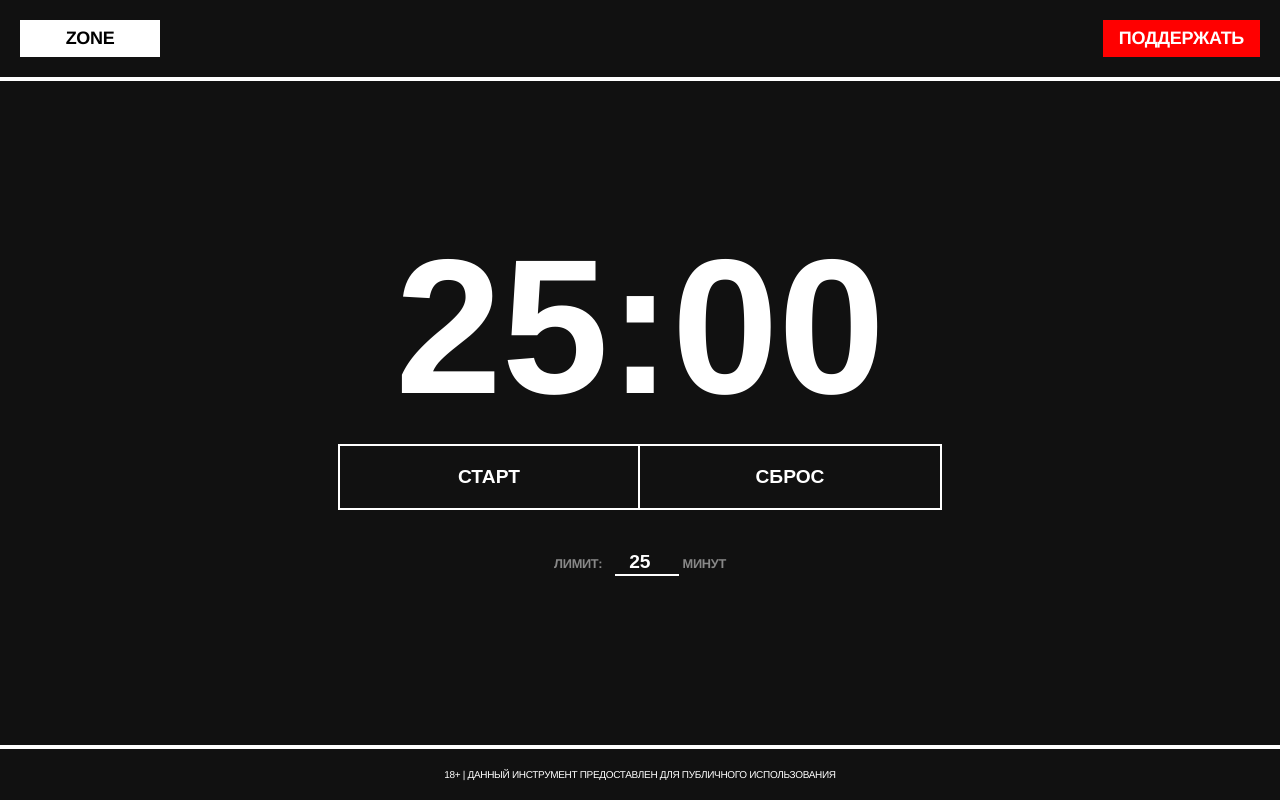
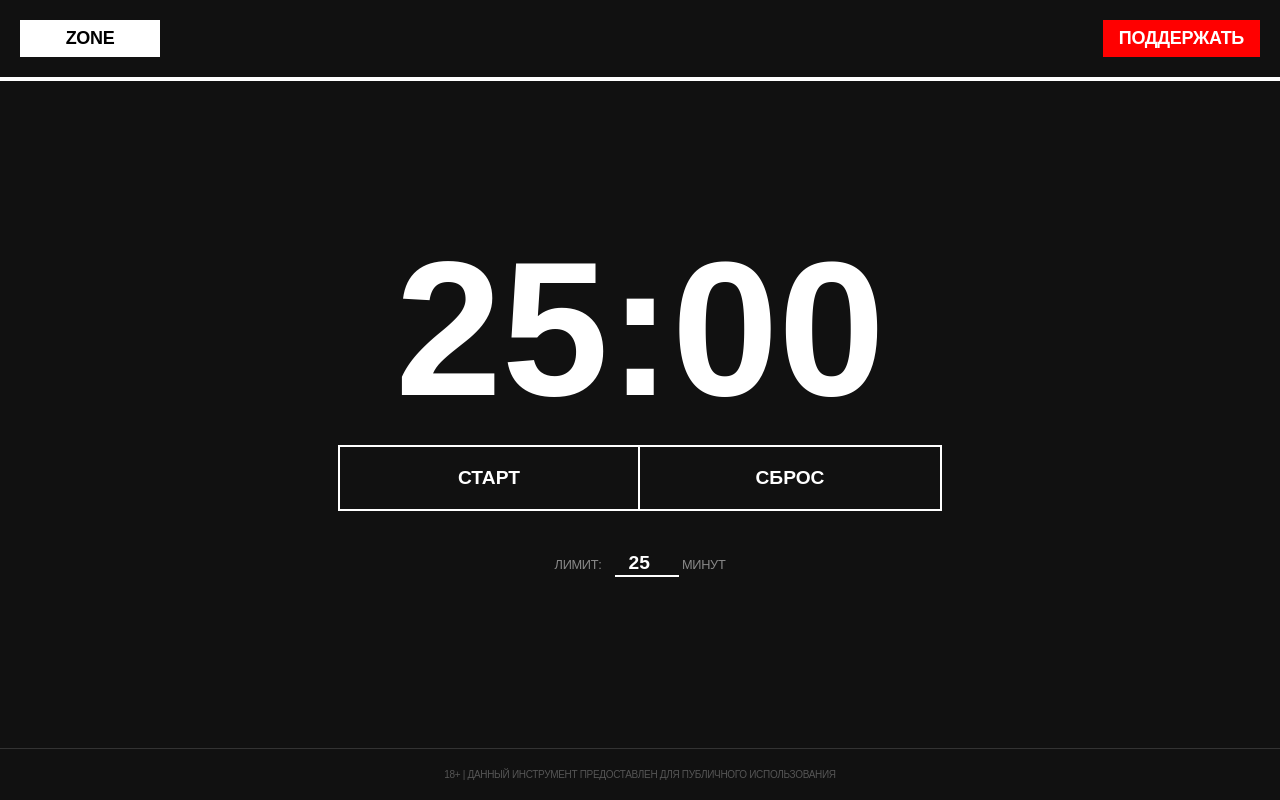
Before and after one commit to glitch-ru/site, a PHP site: page / in a window 1280 px wide. Run offline with PHP 8.4, Linux system fonts and the light colour scheme; some web fonts are replaced.

Commit message:
Update style.css

```diff
--- a/style.css
+++ b/style.css
@@ -1,3 +1,18 @@
+/* Подключаем шрифты */
+@font-face {
+    font-family: 'Graphik';
+    src: url('/font/Graphik-Regular-Cy-Web.woff') format('woff');
+    font-weight: normal;
+    font-style: normal;
+}
+
+@font-face {
+    font-family: 'Graphik';
+    src: url('/font/Graphik-Regular-Cy-Web.woff') format('woff');
+    font-weight: bold;
+    font-style: normal;
+}
+
 :root {
     --accent: #ff0000;
     --black: #000000;
@@ -6,7 +21,8 @@
 }
 
 body {
-    font-family: "Helvetica Neue", Helvetica, Arial, sans-serif;
+    /* Меняем шрифт на Graphik */
+    font-family: 'Graphik', sans-serif;
     background-color: var(--dark-bg);
     color: var(--white);
     margin: 0;
@@ -26,11 +42,10 @@ header {
     align-items: center;
 }
 
-/* Общие правила для кнопок в шапке */
 .header-btn {
     text-decoration: none;
     font-size: 18px;
-    font-weight: 900;
+    font-weight: bold; /* Использует Graphik Bold */
     padding: 8px 16px;
     display: inline-block;
     border: none;
@@ -61,11 +76,10 @@ main {
 
 #timer {
     font-size: 15vw;
-    font-weight: 900;
+    font-weight: bold; /* Использует Graphik Bold */
     line-height: 0.8;
     margin-bottom: 40px;
     font-variant-numeric: tabular-nums;
-    color: var(--white);
 }
 
 .controls {
@@ -82,7 +96,8 @@ main {
     color: var(--white);
     padding: 20px;
     font-size: 1.2rem;
-    font-weight: 700;
+    font-family: 'Graphik', sans-serif;
+    font-weight: bold;
     cursor: pointer;
     text-transform: uppercase;
 }
@@ -98,7 +113,7 @@ main {
 
 .settings {
     margin-top: 40px;
-    font-weight: 700;
+    font-weight: normal;
     font-size: 0.8rem;
     color: #888;
 }
@@ -108,7 +123,8 @@ input {
     color: var(--white);
     border: none;
     border-bottom: 2px solid var(--white);
-    font-weight: 900;
+    font-family: 'Graphik', sans-serif;
+    font-weight: bold;
     font-size: 1.2rem;
     width: 60px;
     text-align: center;
@@ -119,9 +135,9 @@ input {
 footer {
     padding: 20px;
     font-size: 10px;
-    border-top: 4px solid var(--white);
+    border-top: 1px solid #333;
     text-align: center;
-    color: var(--white);
+    color: #555;
 }
 
 .is-running #timer {
```
